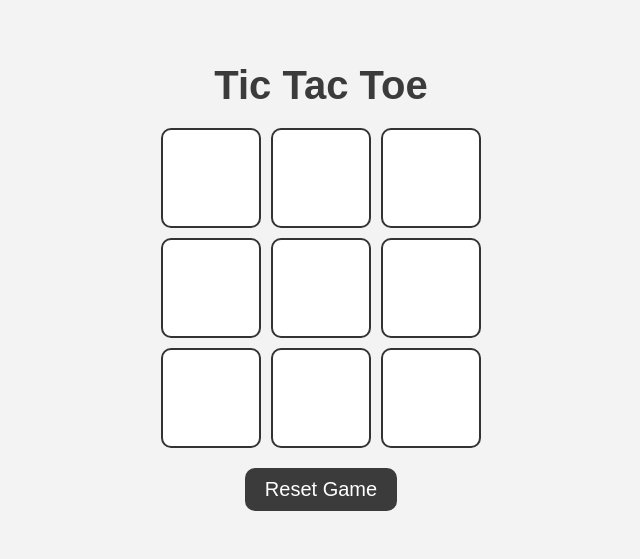
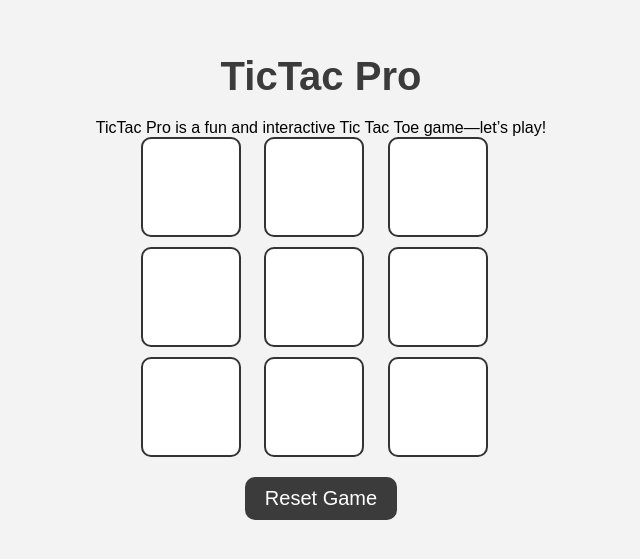
Before and after one commit to premkrrajbhar/TacZone, a plain HTML site: page index.html in a window 1280 px wide. Shown: the part 113-672 px from the top of the page, without its empty margins (319-959 px from the left). Drawn offline with Linux system fonts and the light colour scheme.

Commit message:
added new title, meta tags, favicon and a short description

```diff
--- a/index.html
+++ b/index.html
@@ -3,13 +3,23 @@
   <head>
     <meta charset="UTF-8" />
     <meta name="viewport" content="width=device-width, initial-scale=1.0" />
-    <title>Tic Tac Toe Game</title>
+
+    <title>TicTac Pro</title>
+
+    <meta name="description" content="TicTac Pro is a fun and interactive Tic Tac Toe game. Play and enjoy!" />
+    <meta name="keywords" content="Tic Tac Toe, TicTac Pro, XO game, strategy game, fun game, online game" />
+    <meta name="robots" content="index, follow">
+
+    <link rel="shortcut icon" href="assets/favicon/tictacPro-favicon.png" type="image/x-icon">
+
     <link rel="stylesheet" href="css/style.css" />
+
   </head>
 
   <body>
     <main>
-      <h1>Tic Tac Toe</h1>
+      <h1>TicTac Pro</h1>
+      <p>TicTac Pro is a fun and interactive Tic Tac Toe game—let’s play!</p>
       <div class="container">
         <div class="game">
           <button class="box"></button>
```
